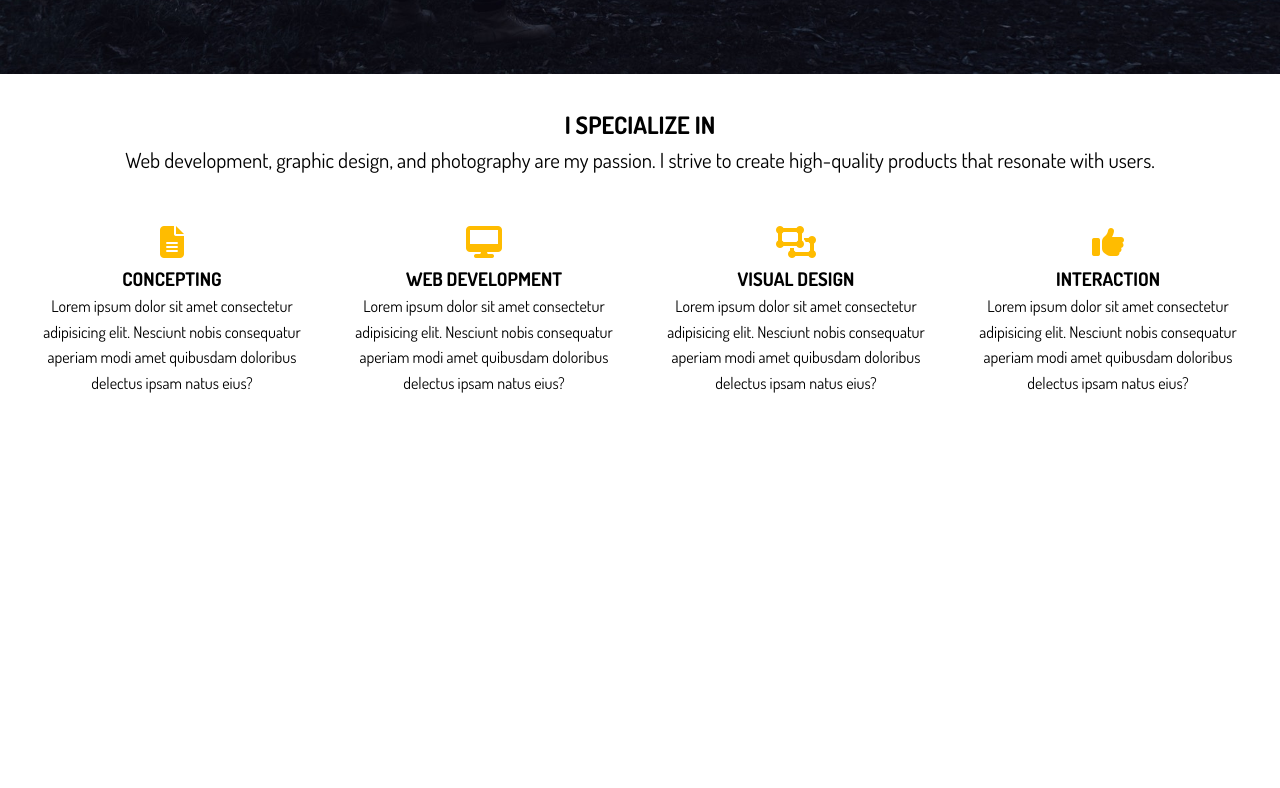
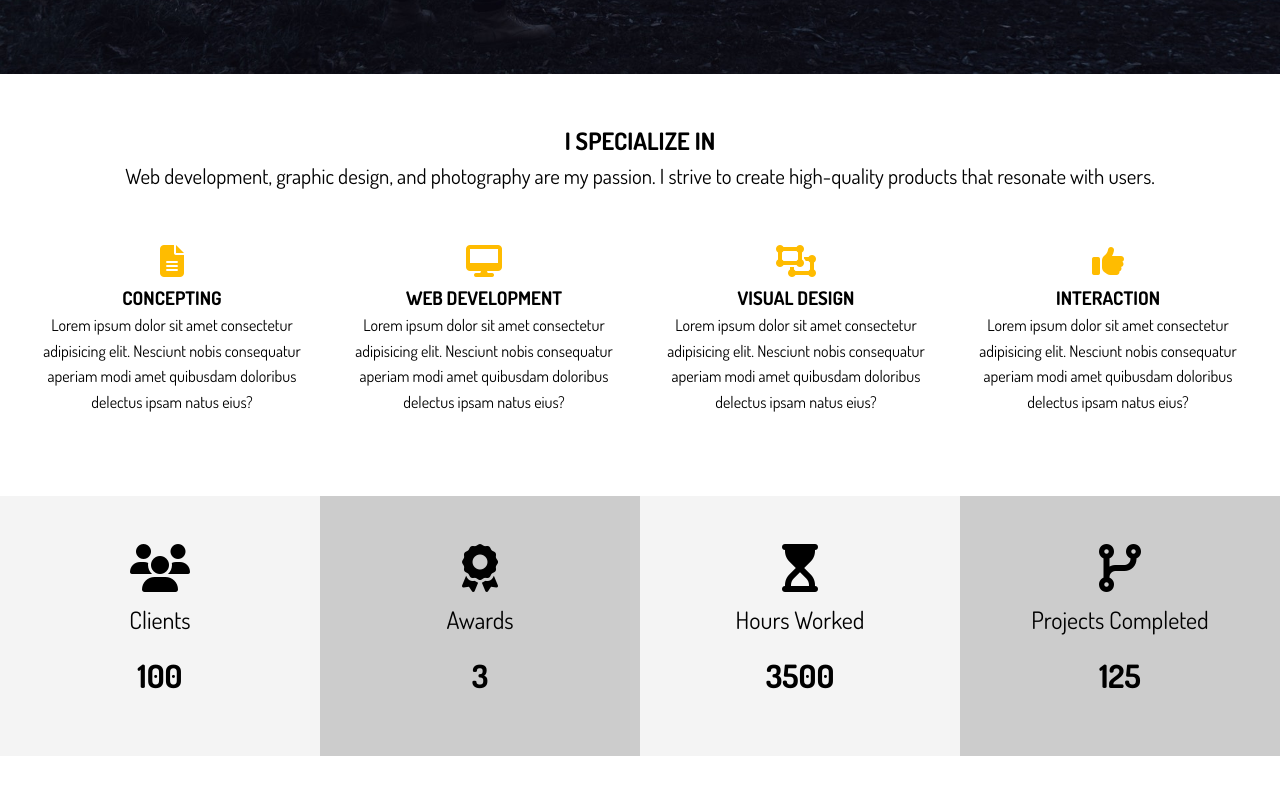
Before and after one commit to s-khodjaev/sass_portfolio, a website: page dist/index.html in a window 1280 px wide. Shown: the part 726-1514 px from the top of the page. Before the commit the page ends 1154 px from the top, so only its background shows below. Drawn offline with Linux system fonts and the light colour scheme.

Commit message:
add stats section

```diff
--- a/scss/main.scss
+++ b/scss/main.scss
@@ -104,9 +104,10 @@ img {
 // Home Sections
 
 #home {
+  // Home Section A
   &-a {
     .specials {
-      margin-top: 3rem;
+      margin-top: 3.2rem;
       display: grid;
       gap: 1rem;
       grid-template-columns: repeat(4, 1fr);
@@ -117,4 +118,37 @@ img {
       }
     }
   }
+
+  // Home Section B
+  &-b {
+    .stats {
+      display: grid;
+      grid-template-columns: repeat(4, 1fr);
+
+      li {
+        line-height: 2;
+
+        &.stats-title {
+          font-size: 1.5rem;
+        }
+
+        &.stats-number {
+          font-size: 2rem;
+          font-weight: bold;
+        }
+      }
+
+      div {
+        padding: 3rem 0;
+
+        &:nth-child(odd) {
+          background-color: $light-color;
+        }
+
+        &:nth-child(even) {
+          background-color: $medium-color;
+        }
+      }
+    }
+  }
 }
```
Also changed, not shown: dist/css/main.css, dist/index.html.
